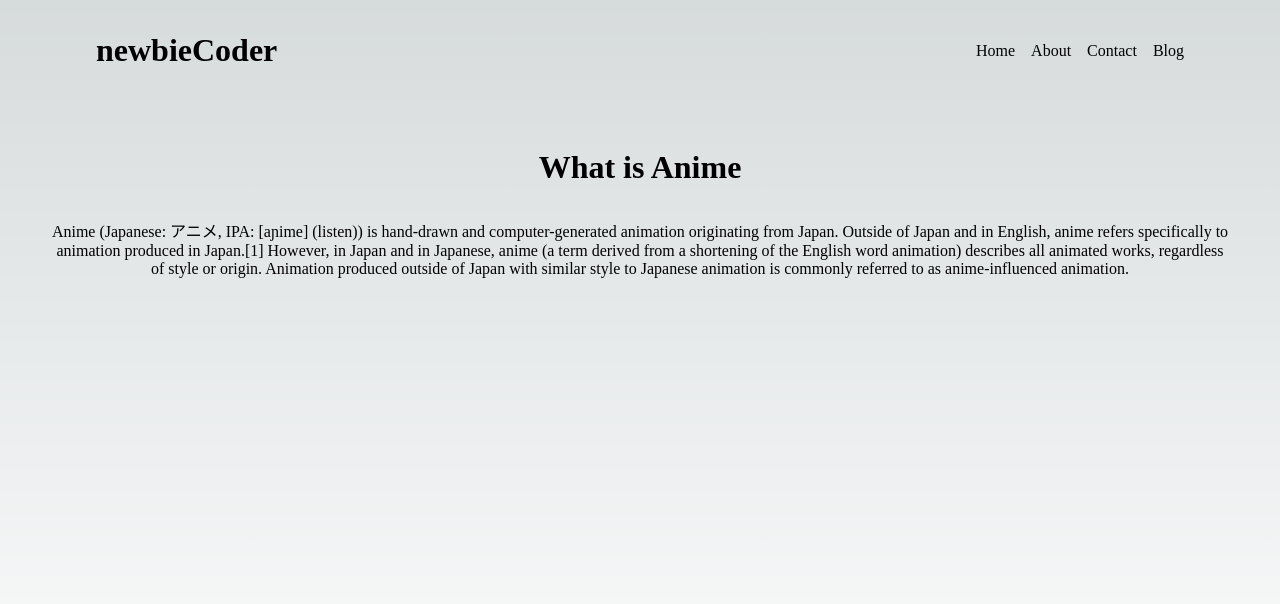
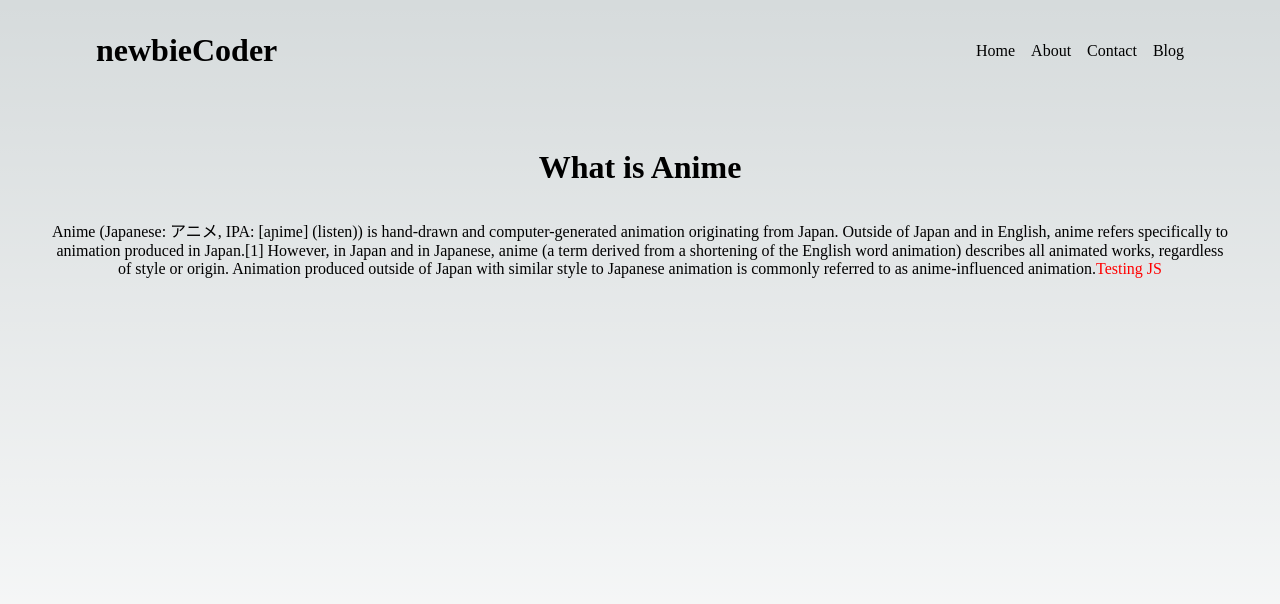
Before and after one commit to dazzlerabhi30800/next.js-CWH-blogSite, a Next.js app: page /blogpost/anime-blog in a window 1280 px wide. Shown: the top 604 px of the page. Built offline with nearby package versions, Linux system fonts and the light colour scheme.

Commit message:
added dangerouslySetInnerHTML

```diff
--- a/blogdata/anime-blog.json
+++ b/blogdata/anime-blog.json
@@ -1,6 +1,6 @@
 {
   "title": "What is Anime",
-  "content": "Anime (Japanese: アニメ, IPA: [aɲime] (listen)) is hand-drawn and computer-generated animation originating from Japan. Outside of Japan and in English, anime refers specifically to animation produced in Japan.[1] However, in Japan and in Japanese, anime (a term derived from a shortening of the English word animation) describes all animated works, regardless of style or origin. Animation produced outside of Japan with similar style to Japanese animation is commonly referred to as anime-influenced animation.",
+  "content": "Anime (Japanese: アニメ, IPA: [aɲime] (listen)) is hand-drawn and computer-generated animation originating from Japan. Outside of Japan and in English, anime refers specifically to animation produced in Japan.[1] However, in Japan and in Japanese, anime (a term derived from a shortening of the English word animation) describes all animated works, regardless of style or origin. Animation produced outside of Japan with similar style to Japanese animation is commonly referred to as anime-influenced animation.<a href=\"https://stackoverflow.com/questions/22551586/write-html-string-in-json \" style=\"color: red; cursor: pointer;\">Testing JS</a>",
   "author": "Abhishek Choudhary",
   "slug": "anime-blog"
 }
--- a/pages/_app.js
+++ b/pages/_app.js
@@ -5,11 +5,9 @@ import Navbar from "@/Components/Navbar";
 
 export default function App({ Component, pageProps }) {
   const isServer = typeof window === "undefined";
-  // const [color, setColor] = useState("#fb3f68");
   const [color, setColor] = useState(
     !isServer ? localStorage.getItem("bgcolor") : "#fb3f68"
   );
-  // #fb3f68
   useEffect(() => {
     localStorage.setItem("bgcolor", color);
   }, [color]);
--- a/pages/blogpost/[slug].js
+++ b/pages/blogpost/[slug].js
@@ -3,12 +3,21 @@ import styles from "../../styles/blogpost.module.css";
 import * as fs from "fs";
 
 const Slug = (props) => {
+  function createMarkup(c) {
+    return { __html: c };
+  }
   const [blog, setBlog] = useState(props.myBlog);
   return (
     <>
       <main className={styles.blogpostMain}>
         <h1 className={styles.h1}>{blog && blog.title}</h1>
-        <p className={styles.p}>{blog && blog.content}</p>
+        {blog && (
+          <div
+            className={styles.p}
+            dangerouslySetInnerHTML={createMarkup(blog.content)}
+          ></div>
+        )}
+        {/* <p className={styles.p}>{blog && blog.content}</p> */}
       </main>
     </>
   );
```
